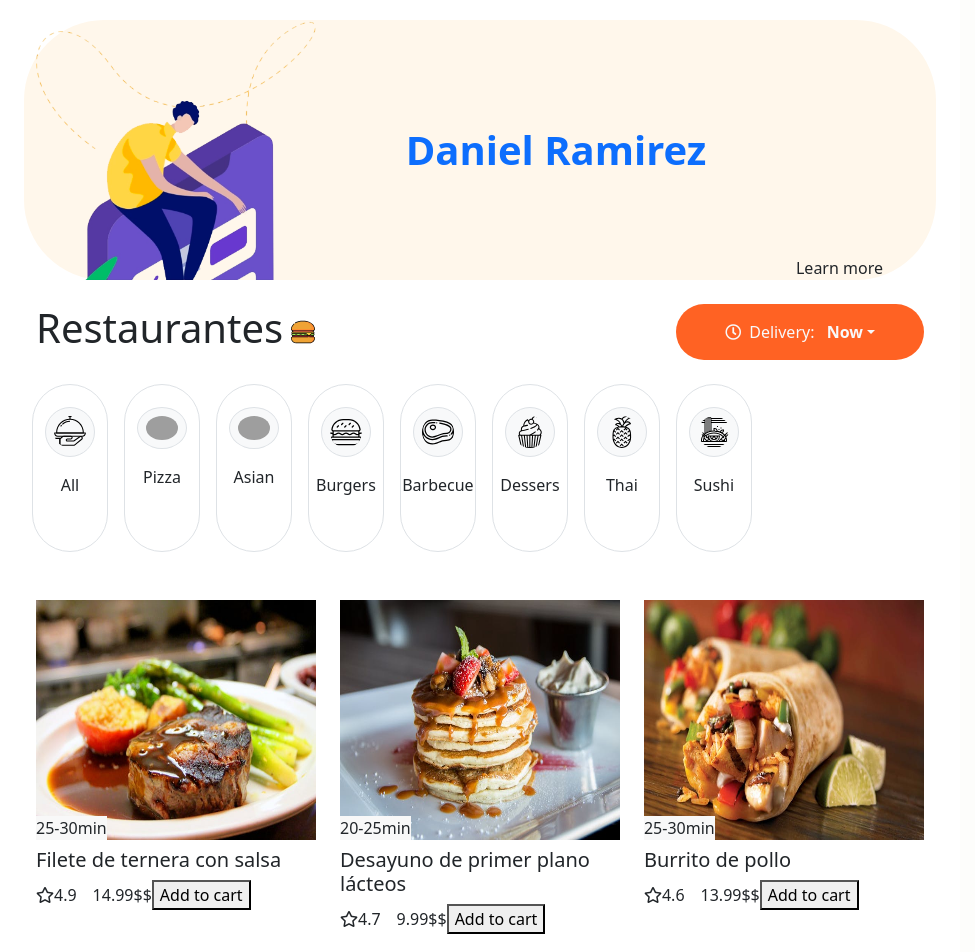
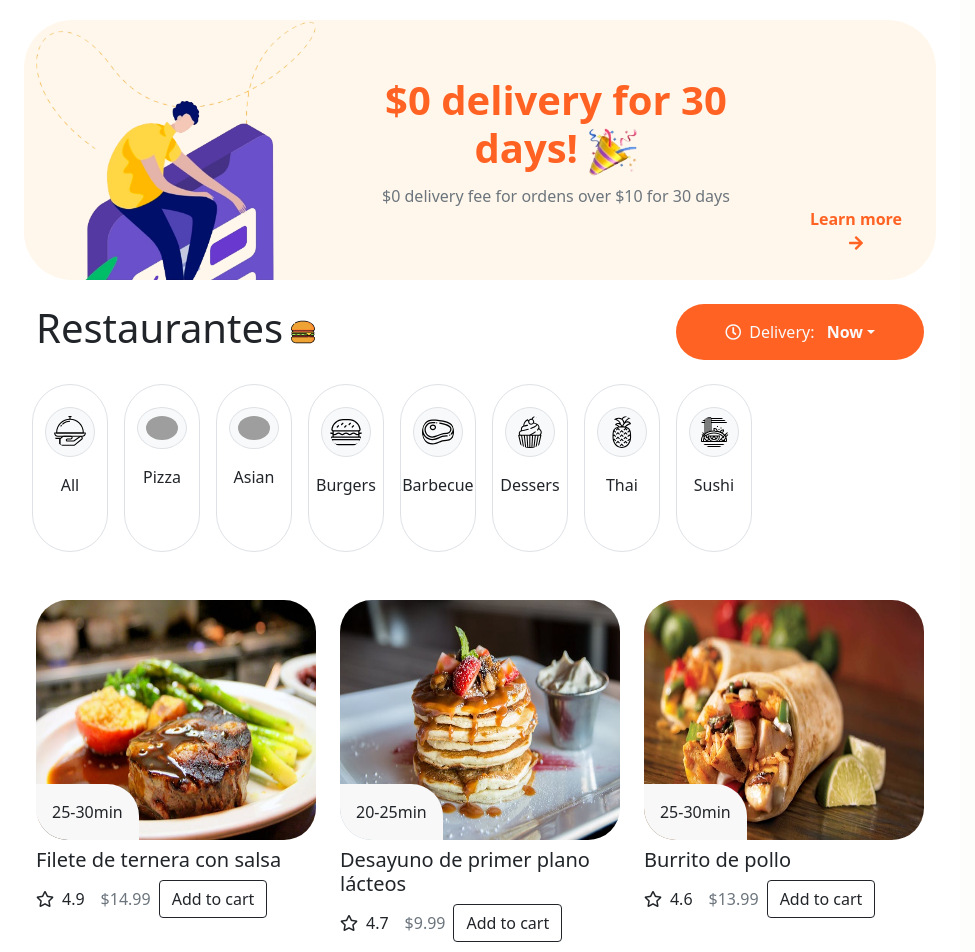
Before and after one commit to danielrs95/test-imaginamos, a React (Create React App) app: page / in a window 1280 px wide. Shown: the part 60-1012 px from the top of the page, without its empty margins (0-975 px from the left). Built offline with nearby package versions, Linux system fonts and the light colour scheme; grey boxes are pictures that could not be loaded.

Commit message:
Estilos generales

```diff
--- a/src/components/HomeHeader.js
+++ b/src/components/HomeHeader.js
@@ -8,10 +8,10 @@ const HomeHeader = () => {
           className='col-12 container d-flex justify-content-evenly'
           style={{
             backgroundColor: '#fff7eb',
-            borderRadius: '5rem',
+            borderRadius: '3rem',
           }}
         >
-          <div className='row'>
+          <div className='row '>
             <div className='col-12 col-lg-4  justify-content-center'>
               <img
                 src='/images/headerimage.png'
@@ -21,13 +21,26 @@ const HomeHeader = () => {
             </div>
 
             <div className='d-flex flex-column col-12 col-lg-6 text-center text-light justify-content-center'>
-              <h1 className='card-text fw-bold text-primary '>
-                Daniel Ramirez
+              <h1 className='card-text fw-bold' style={{ color: '#ff6223' }}>
+                $0 delivery for 30 days!{' '}
+                <img src='/images/d.png' className='img-fluid ' alt='...' />
               </h1>
+              <p className='text-muted'>
+                $0 delivery fee for ordens over $10 for 30 days
+              </p>
             </div>
 
-            <div className='col-lg-2 d-flex flex-column justify-content-end'>
-              Learn more
+            <div className='d-flex  align-items-end col-lg-2 '>
+              <div
+                className='btn p-2 text-light rounded-pill mb-3 me-2'
+                data-bs-toggle='dropdown'
+                aria-expanded='false'
+                style={{ backgroundColor: '#fff7eb' }}
+              >
+                <strong className='d-block ' style={{ color: '#ff6223' }}>
+                  Learn more <i className='fas fa-arrow-right'></i>
+                </strong>
+              </div>
             </div>
           </div>
         </div>
--- a/src/components/Navbar.js
+++ b/src/components/Navbar.js
@@ -22,14 +22,14 @@ const Navbar = () => {
           className='collapse navbar-collapse ms-5'
           id='navbarSupportedContent'
         >
-          <form className='d-flex ms-auto'>
+          <form className='d-flex w-100'>
             <input
-              className='form-control me-2'
+              className='form-control me-2 w-100'
               type='search'
               placeholder='Search'
               aria-label='Search'
             />
-            <button className='btn btn-outline-success' type='submit'>
+            <button className='btn btn-outline-success' type='button'>
               Search
             </button>
           </form>
--- a/src/components/Product.js
+++ b/src/components/Product.js
@@ -16,12 +16,13 @@ const Product = ({ product }) => {
           src={product.image}
           className='img-fluid'
           alt='...'
-          style={{ height: '15rem' }}
+          style={{ height: '15rem', borderRadius: '2rem' }}
         />
         <span
-          className='position-absolute bottom-0 start-0'
+          className='position-absolute bottom-0 start-0 p-3'
           style={{
             backgroundColor: '#f8f8f8',
+            borderRadius: '0 2rem 0 2rem',
           }}
         >
           {product.time}
@@ -30,11 +31,17 @@ const Product = ({ product }) => {
 
       <div>
         <h5 className='mt-2'>{product.name}</h5>
-        <div>
+        <div className='d-flex align-items-center'>
           <i className='far fa-star'></i>
-          <span>{product.qualification}</span>
-          <span className='ms-3'>{product.price}$$</span>
-          <button onClick={() => addToCartHandler(product)}>Add to cart</button>
+          <span className='mx-2'>{product.qualification}</span>
+          <span className='mx-2 text-muted'>${product.price}</span>
+          <button
+            type='button'
+            className='btn btn-outline-dark '
+            onClick={() => addToCartHandler(product)}
+          >
+            Add to cart
+          </button>
         </div>
       </div>
     </div>
```
Also changed, not shown: public/icons/109617.svg.
